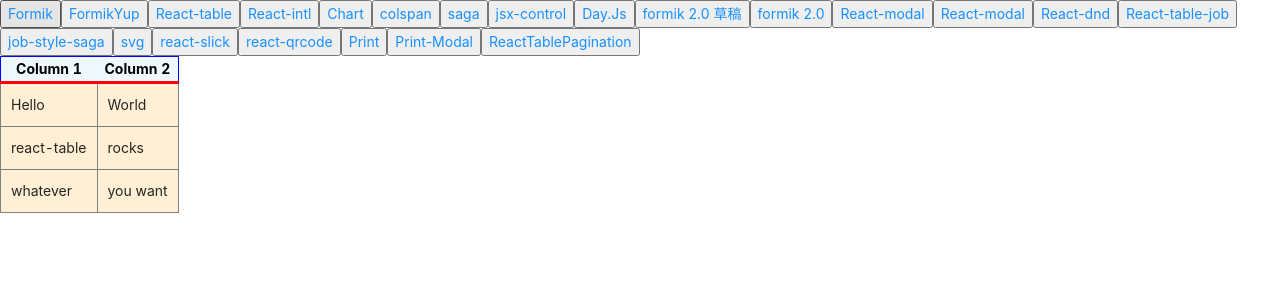
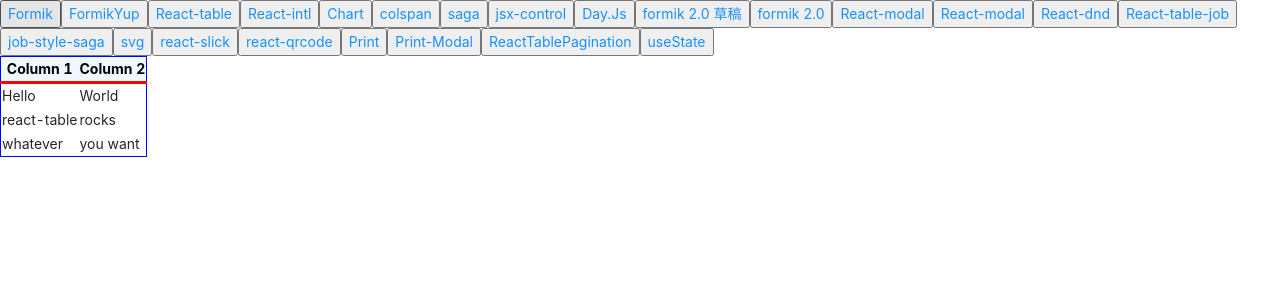
Before and after one commit to janlin002/Job-Demo, a React (Create React App) app: page /#/react-table-pagination in a window 1280 px wide. Shown: the top 300 px of the page. Built offline with nearby package versions, Linux system fonts and the light colour scheme.

Commit message:
custom useState

```diff
--- a/src/App.js
+++ b/src/App.js
@@ -27,6 +27,7 @@
 import Print from './Demo/Print'
 import PrintModal from './Demo/PrintModal'
 import ReactTablePagination from './Demo/ReactTablePagination'
+import UseState from './Demo/Hooks/useState'
 
 function App() {
   const [locale, setLocale] = useState(undefined)
@@ -66,6 +67,7 @@
             <Route path="/print" exact component={Print}></Route>
             <Route path="/print-modal" exact component={PrintModal}></Route>
             <Route path="/react-table-pagination" exact component={ReactTablePagination}></Route>
+            <Route path="/hooks/useState" exact component={UseState}></Route>
           </Switch>
         </Router>
       </IntlProvider>
--- /dev/null
+++ b/src/Demo/Hooks/useState/index.js
@@ -0,0 +1,32 @@
+import React, { useEffect } from 'react';
+
+const UseState = () =>{
+  const [a, b] = useState('1')
+
+  useEffect(()=>{
+    b('2')
+  })
+
+  return (
+    <div>123</div>
+  )
+}
+
+export default UseState
+
+// const useState = (init) =>{
+//   let initValue
+//   function dispatch(initValue){
+//     let initValue = init
+//   }
+// }
+
+function useState(init){
+  let initValue = init
+  function dispatch(newState){
+    initValue = newState
+    console.log(newState, 'newState')
+  }
+  console.log(initValue, 'init')
+  return [initValue, dispatch]
+}
--- a/src/Demo/ReactTablePagination/index.js
+++ b/src/Demo/ReactTablePagination/index.js
@@ -1,5 +1,10 @@
 import React from 'react';
-import { useTable, usePagination } from 'react-table'
+import {
+  useTable,
+  usePagination,
+  useGlobalFilter,
+  useSortBy,
+} from 'react-table'
 
 const ReactTablePagination = () =>{
   const perPageOptions = [10, 20,30,40,50]
@@ -39,7 +44,10 @@
     rows,
     prepareRow,
     page
-  } = useTable({ columns, data })
+  } = useTable({ columns, data },
+    useGlobalFilter,
+    useSortBy,
+    usePagination,)
   return (
     <table {...getTableProps()} style={{ border: 'solid 1px blue' }}>
       <thead>
@@ -63,7 +71,7 @@
         ))}
       </thead>
       <tbody {...getTableBodyProps()}>
-        {rows.map(row => {
+        {/* {rows.map(row => {
           prepareRow(row)
           return (
             <tr {...row.getRowProps()} key={columns.accessor}>
@@ -84,6 +92,14 @@
               })}
             </tr>
           )
+        })} */}
+        {page.map((row) => {
+          prepareRow(row)
+          return (
+            <tr {...row.getRowProps()} key={columns.accessor}>
+              {row.cells.map((cell) => <td {...cell.getCellProps()} key={columns.accessor}>{cell.render('Cell')}</td>)}
+            </tr>
+          )
         })}
       </tbody>
     </table>
--- a/src/Header.jsx
+++ b/src/Header.jsx
@@ -69,6 +69,9 @@
       <button>
         <Link to="/react-table-pagination">ReactTablePagination</Link>
       </button>
+      <button>
+        <Link to="/hooks/useState">useState</Link>
+      </button>
     </div>
   )
 }
```
